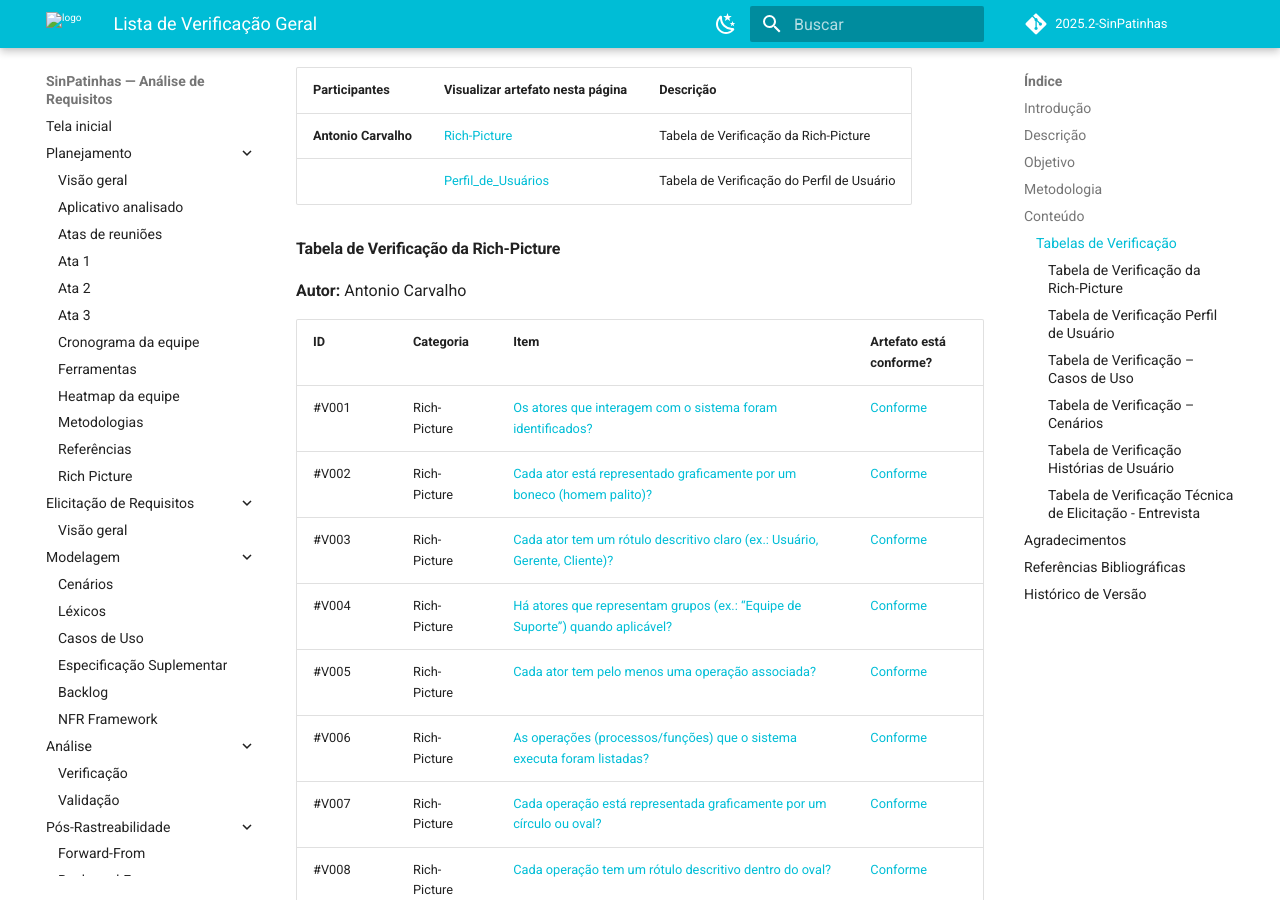
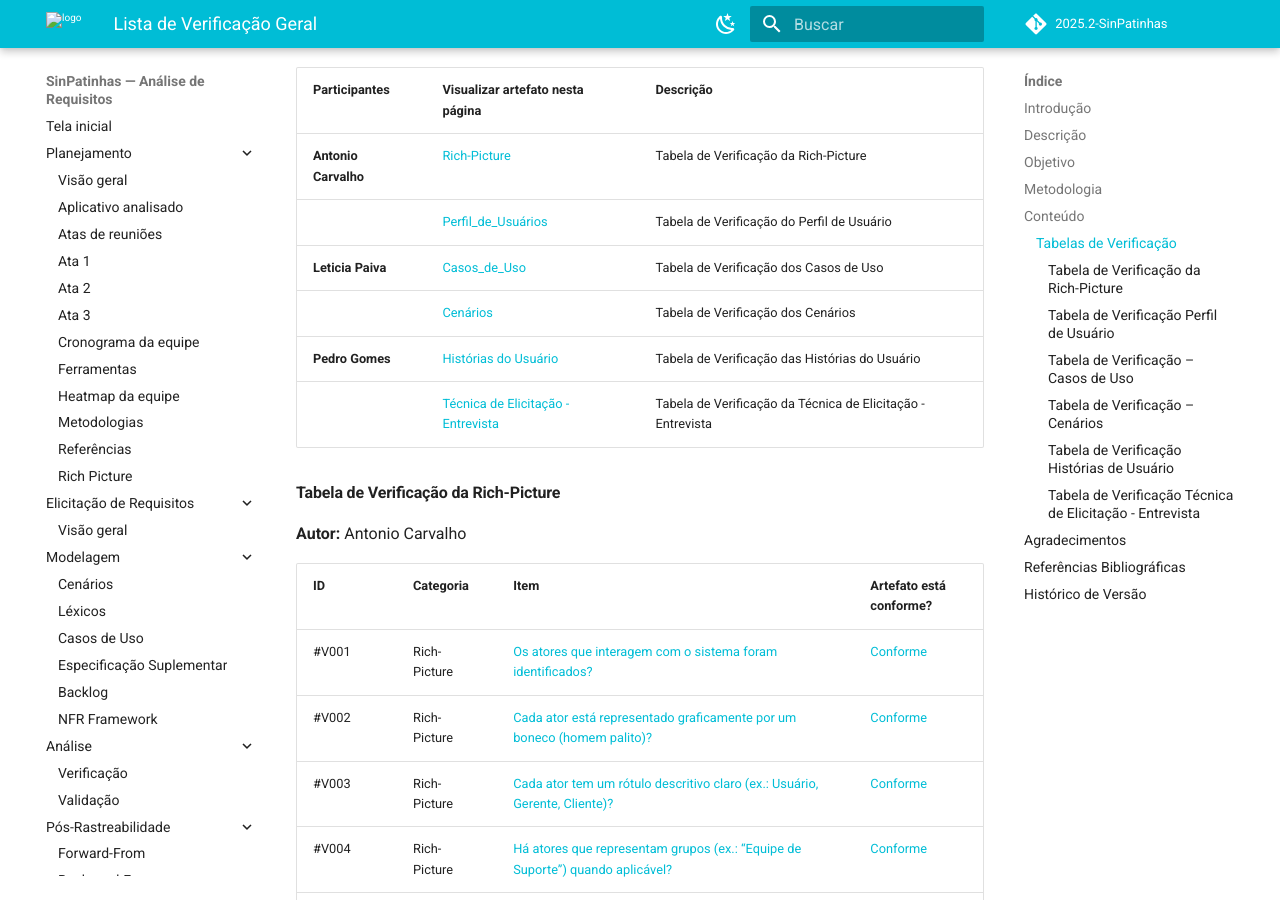
Before and after one commit to Requisitos-de-Software/2025.2-SinPatinhas, an MkDocs documentation site: the page built from docs/analise/verificacao_geral.md, in a window 1280 px wide and 900 px high, scrolled down 2349 px. Built offline with MkDocs 1.6.1 and Material for MkDocs 9.7.7, drawn with Linux system fonts in a browser that asks for light colours; comment, search, counter and statistics services are not loaded.

Commit message:
Alteração tabela

```diff
--- a/docs/analise/verificacao_geral.md
+++ b/docs/analise/verificacao_geral.md
@@ -67,6 +67,10 @@ A seguir, são apresentadas as tabelas correspondentes a cada técnica de modela
 |---------------|--------------|------------------|
 | **Antonio Carvalho** | [Rich-Picture](#tb001) | Tabela de Verificação da Rich-Picture |
 |                      | [Perfil_de_Usuários](#tb002) | Tabela de Verificação do Perfil de Usuário |
+| **Leticia Paiva**    | [Casos_de_Uso](#tb003) | Tabela de Verificação dos Casos de Uso |
+|                      | [Cenários](#tb004) | Tabela de Verificação dos Cenários |
+| **Pedro Gomes**      | [Histórias do Usuário](#tb005) | Tabela de Verificação das Histórias do Usuário |
+|                      | [Técnica de Elicitação - Entrevista](#tb006) | Tabela de Verificação da Técnica de Elicitação - Entrevista |
 
 <a id="tb001"></a>
 
```
